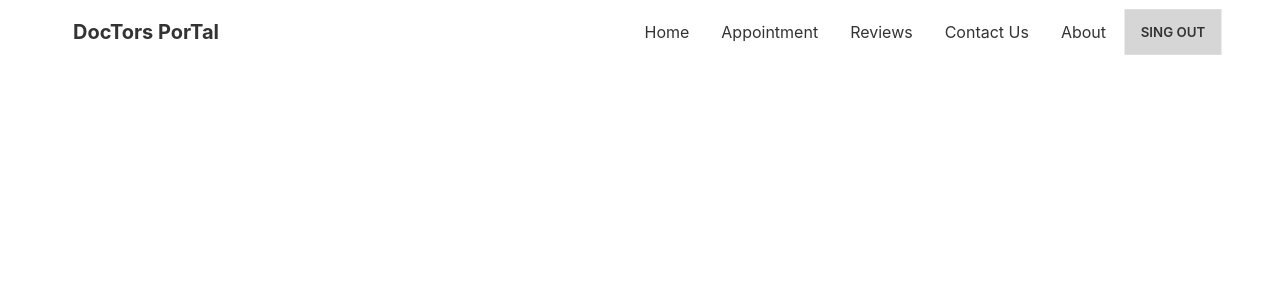
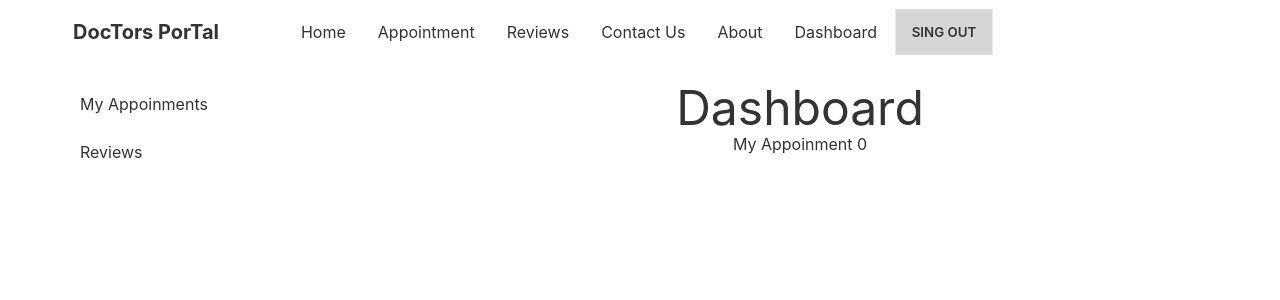
Before and after one commit to minhaz50/Doctors-portal-client-side, a React (Create React App) app: page /dashboard in a window 1280 px wide. Shown: the top 300 px of the page. Built offline with nearby package versions, Linux system fonts and the light colour scheme; no server answers; sample sign-in values are in the browser's storage.

Commit message:
dashboard added

```diff
--- a/src/App.js
+++ b/src/App.js
@@ -11,6 +11,9 @@ import Navbar from "./Pages/Shared/Navbar";
 import { ToastContainer } from "react-toastify";
 
 import "react-toastify/dist/ReactToastify.css";
+import Dashboard from "./Pages/Dashboard/Dashboard";
+import MyAppoinments from "./Pages/Dashboard/MyAppoinments";
+import MyReview from "./Pages/Dashboard/MyReview";
 
 function App() {
   return (
@@ -27,6 +30,17 @@ function App() {
             </RequireAuth>
           }
         ></Route>
+        <Route
+          path="/dashboard"
+          element={
+            <RequireAuth>
+              <Dashboard />
+            </RequireAuth>
+          }
+        >
+          <Route index element={<MyAppoinments></MyAppoinments>}></Route>
+          <Route path="review" element={<MyReview></MyReview>}></Route>
+        </Route>
         <Route path="/reviews" element={<Reviews></Reviews>}></Route>
         <Route path="/about" element={<About></About>}></Route>
         <Route path="/login" element={<Login />}></Route>
--- a/src/Pages/Appoinment/AvailableAppoinments.js
+++ b/src/Pages/Appoinment/AvailableAppoinments.js
@@ -1,24 +1,40 @@
 import { format } from "date-fns";
 import React, { useEffect, useState } from "react";
+import { useQuery } from "react-query";
+import Loading from "../Shared/Loading";
 import BookingModal from "./BookingModal";
 import Service from "./Service";
 
 const AvailableAppoinments = ({ date }) => {
-  const [services, setServices] = useState([]);
+  // const [services, setServices] = useState([]);
   const [treatment, setTreatment] = useState(null);
 
-  useEffect(() => {
-    fetch("http://localhost:5000/service")
-      .then((res) => res.json())
-      .then((data) => setServices(data));
-  }, []);
+  const formattedDate = format(date, "PP");
+  const {
+    data: services,
+    isLoading,
+    refetch,
+  } = useQuery(["available", formattedDate], () =>
+    fetch(`http://localhost:5000/available?date=${formattedDate}`).then((res) =>
+      res.json()
+    )
+  );
+  if (isLoading) {
+    return <Loading></Loading>;
+  }
+
+  // useEffect(() => {
+  //   fetch(`http://localhost:5000/available?date=${formattedDate}`)
+  //     .then((res) => res.json())
+  //     .then((data) => setServices(data));
+  // }, [formattedDate]);
   return (
     <div>
       <h3 className="text-primary text-center text-xl">
         Available Appoinments on: {format(date, "PP")}{" "}
       </h3>
       <div className="grid grid-cols-1 md:grid-cols-2 lg:grid-cols-3 gap-5 text-center">
-        {services.map((service) => (
+        {services?.map((service) => (
           <Service
             key={service._id}
             service={service}
@@ -31,6 +47,7 @@ const AvailableAppoinments = ({ date }) => {
           date={date}
           treatment={treatment}
           setTreatment={setTreatment}
+          refetch={refetch}
         ></BookingModal>
       )}
     </div>
--- a/src/Pages/Appoinment/BookingModal.js
+++ b/src/Pages/Appoinment/BookingModal.js
@@ -4,7 +4,7 @@ import auth from "../../firebase.init";
 import { useAuthState } from "react-firebase-hooks/auth";
 import { toast } from "react-toastify";
 
-const BookingModal = ({ treatment, date, setTreatment }) => {
+const BookingModal = ({ treatment, date, setTreatment, refetch }) => {
   const { _id, name, slots } = treatment;
   const [user, loading, error] = useAuthState(auth);
   const formattedDate = format(date, "PP");
@@ -36,6 +36,7 @@ const BookingModal = ({ treatment, date, setTreatment }) => {
             `Already have an appointmet on ${data.booking?.date} at ${data.booking?.slot}`
           );
         }
+        refetch();
         setTreatment(null);
       });
   };
--- /dev/null
+++ b/src/Pages/Dashboard/Dashboard.js
@@ -0,0 +1,28 @@
+import React from "react";
+import { Link, Outlet } from "react-router-dom";
+
+const Dashboard = () => {
+  return (
+    <div class="drawer drawer-mobile">
+      <input id="dashboard-sidebar" type="checkbox" class="drawer-toggle" />
+      <div class="drawer-content flex flex-col items-center mt-5">
+        <h1 className="text-5xl">Dashboard</h1>
+        <Outlet></Outlet>
+      </div>
+      <div class="drawer-side">
+        <label for="dashboard-sidebar" class="drawer-overlay"></label>
+        <ul class="menu p-4 overflow-y-auto w-80 bg-base-100 text-base-content">
+          {/* <!-- Sidebar content here --> */}
+          <li>
+            <Link to="/dashboard">My Appoinments</Link>
+          </li>
+          <li>
+            <Link to="/dashboard/review">Reviews</Link>
+          </li>
+        </ul>
+      </div>
+    </div>
+  );
+};
+
+export default Dashboard;
--- /dev/null
+++ b/src/Pages/Dashboard/MyAppoinments.js
@@ -0,0 +1,22 @@
+import React, { useEffect, useState } from "react";
+import { useAuthState } from "react-firebase-hooks/auth";
+import auth from "../../firebase.init";
+
+const MyAppoinments = () => {
+  const [appoinments, setAppoinments] = useState([]);
+  const [user, loading, error] = useAuthState(auth);
+  useEffect(() => {
+    if (user) {
+      fetch(`http://localhost:5000/booking?patient=${user.email}`)
+        .then((res) => res.json())
+        .then((data) => setAppoinments(data));
+    }
+  }, [user]);
+  return (
+    <div>
+      <h1>My Appoinment {appoinments.length}</h1>
+    </div>
+  );
+};
+
+export default MyAppoinments;
--- /dev/null
+++ b/src/Pages/Dashboard/MyReview.js
@@ -0,0 +1,11 @@
+import React from "react";
+
+const MyReview = () => {
+  return (
+    <div>
+      <h1>My review</h1>
+    </div>
+  );
+};
+
+export default MyReview;
--- a/src/Pages/Shared/Navbar.js
+++ b/src/Pages/Shared/Navbar.js
@@ -26,6 +26,11 @@ const Navbar = () => {
       <li>
         <Link to="/about">About</Link>
       </li>
+      {user && (
+        <li>
+          <Link to="/dashboard">Dashboard</Link>
+        </li>
+      )}
       <li>
         {user ? (
           <button className="btn btn-active btn-ghost" onClick={logout}>
@@ -65,11 +70,19 @@ const Navbar = () => {
           </ul>
         </div>
         <a href className="btn btn-ghost normal-case text-xl font-bold">
-          DocTors PorTal
+          <Link to="/">DocTors PorTal</Link>
         </a>
       </div>
       <div className="navbar-center hidden lg:flex">
         <ul className="menu menu-horizontal p-0">{menuItems}</ul>
+      </div>
+      <div className="navbar-end">
+        <label
+          for="dashboard-sidebar"
+          class="btn btn-primary drawer-button lg:hidden"
+        >
+          Open drawer
+        </label>
       </div>
     </div>
   );
```
